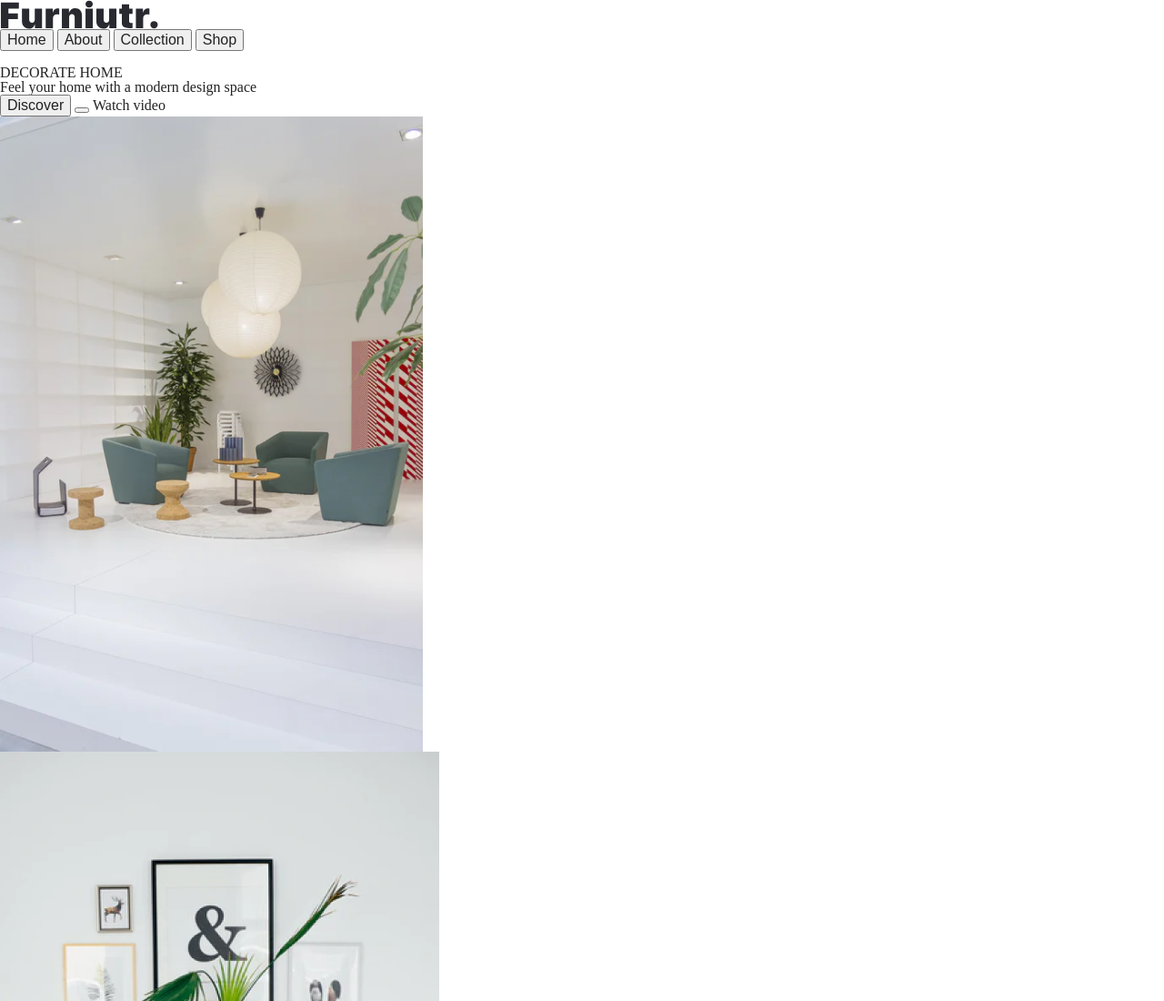
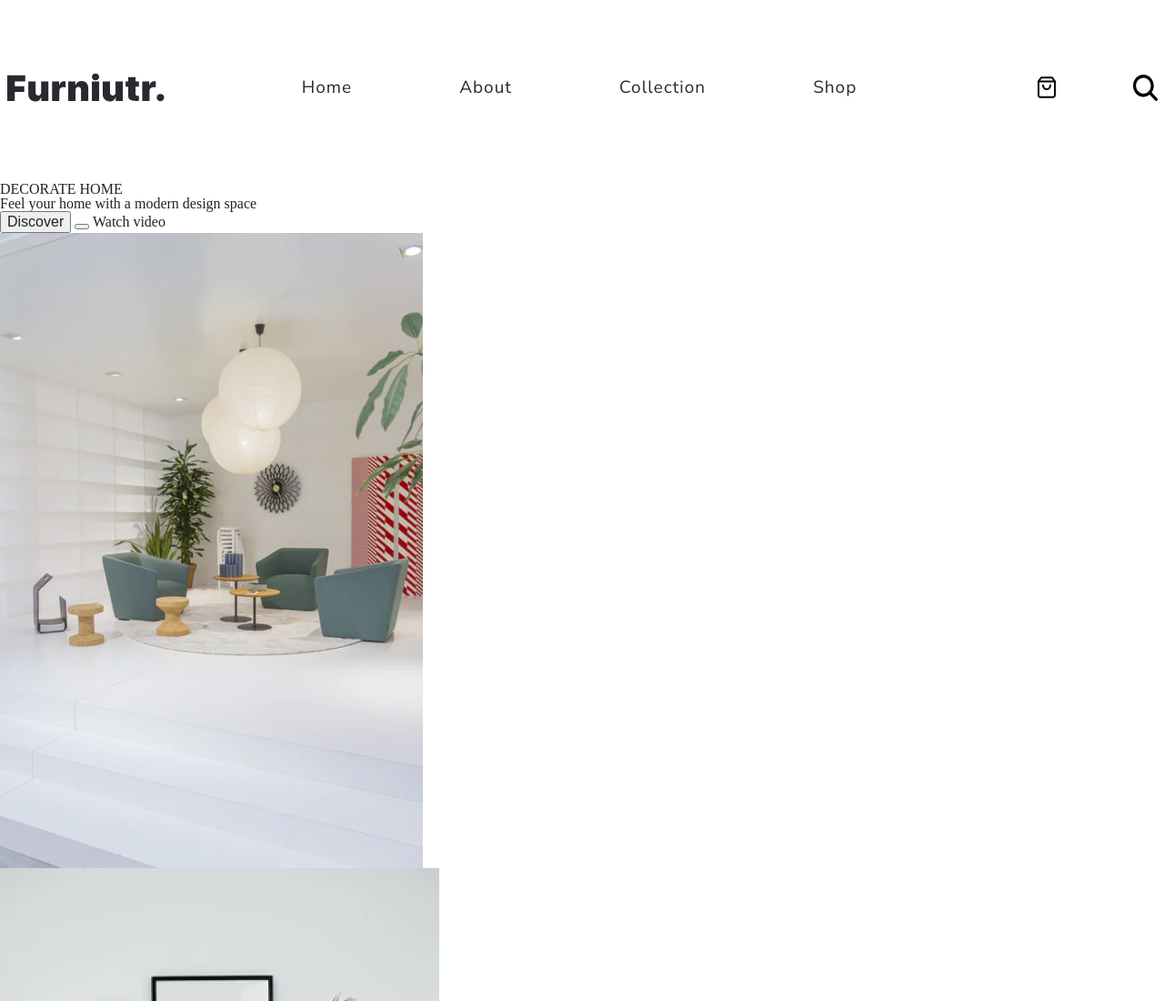
Before and after one commit to UeberTimei/html-layout-furniutr, a website: page index.html in a window 1280 px wide. Shown: the top 1100 px of the page at 91% size. Drawn offline with Linux system fonts and the light colour scheme.

Commit message:
Make styles for the header.
Made styles for the header section in scss.

```diff
--- a/index.html
+++ b/index.html
@@ -24,8 +24,16 @@
             <button class="header-nav-button">Shop</button>
           </nav>
           <div class="header-buttons">
-            <img src="" alt="" class="header-button" />
-            <img src="" alt="" class="header-button" />
+            <img
+              src="./assets/header/svg/cart.svg"
+              alt=""
+              class="header-button"
+            />
+            <img
+              src="./assets/header/svg/search.svg"
+              alt=""
+              class="header-button"
+            />
           </div>
         </div>
       </div>
--- a/scss/sections/header.scss
+++ b/scss/sections/header.scss
@@ -0,0 +1,34 @@
+@import "../mixins.scss";
+
+.header {
+  .wrapper {
+    max-width: 1240px;
+    margin-top: 5rem;
+    margin-bottom: 5.5rem;
+    .header-wrapper {
+      @include flex_center(row, center);
+
+      .header-logo-thumb {
+        margin-right: 145px;
+      }
+      .header-nav {
+        margin-right: 193px;
+
+        @include flex_center(row, center);
+        gap: 106px;
+        .header-nav-button {
+          border: none;
+          background: none;
+
+          @include typography(#282a30, "Nunito Sans", 19px, 400, 120%);
+          font-feature-settings: "clig" off, "liga" off;
+          letter-spacing: 1px;
+        }
+      }
+      .header-buttons {
+        @include flex_center(row, center);
+        gap: 85px;
+      }
+    }
+  }
+}
```
Also changed, not shown: css/index.css.
